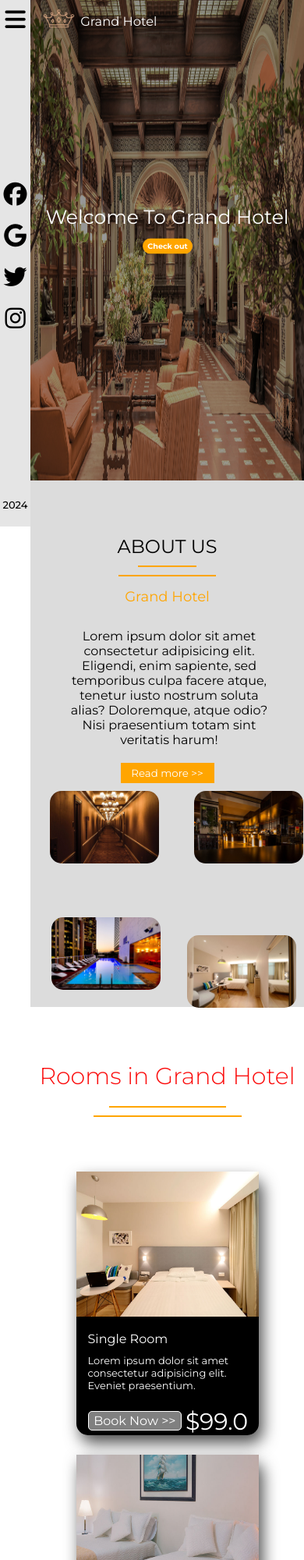
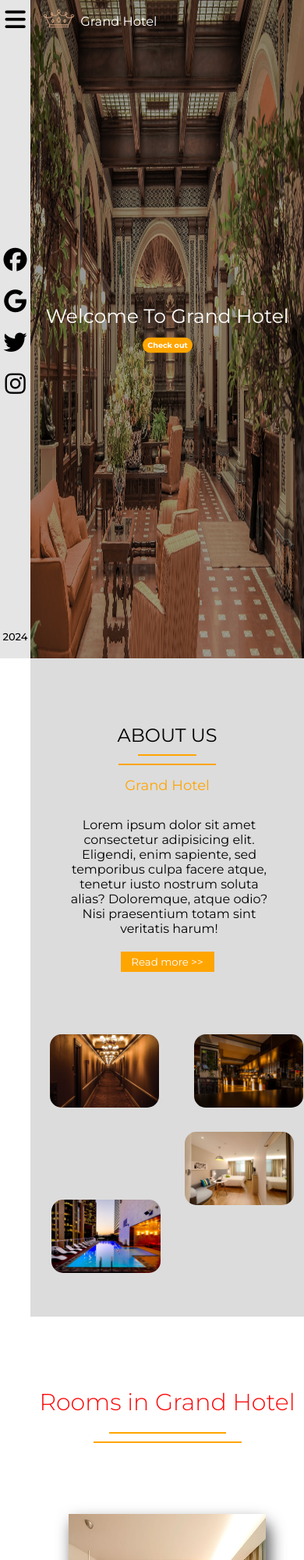
Before and after one commit to Vandan-Bhangale/Hotel_website, a plain HTML site: page index.html in a window 390 px wide. Shown: the top 2000 px of the page at 78% size. Drawn offline with Linux system fonts and the light colour scheme.

Commit message:
Update style.css

```diff
--- a/style.css
+++ b/style.css
@@ -554,7 +554,7 @@ input::placeholder {
     }
     nav {
         width: 10vw;
-        height: 80vh;
+        height: 100vh;
         /* background-color: rgb(246, 221, 236); */
         background-color: #e5e5e5;
         display: flex;
@@ -587,24 +587,24 @@ input::placeholder {
     /* Respnosiveness of home page starts */
 
     main {
-        height: 73vh;
+        height: 100vh;
         display: flex;
     }
     .homeimg {
         width: 90vw;
-        height:  73vh;
+        height:  100vh;
         object-fit: cover;
         position: relative;
     }
     .home_img {
         width: 100%;
-        height: 73vh;
+        height: 100vh;
         margin-left: 10vw;
     }
     .overlay {
         position: absolute;
         top: 0;
-        height: 73vh;
+        height: 100vh;
         width: 90vw;
         background-color: rgba(0, 0, 0, 0.4);
         pointer-events: none;
@@ -635,7 +635,7 @@ input::placeholder {
         justify-content: center;
         align-items: center;
         width: 100%; /* Ensure full-width for centering */
-        height: 70vh;
+        height: 100vh;
         z-index: 9;
         flex-direction: column;
     }
@@ -663,7 +663,7 @@ input::placeholder {
 
     /* Responsiveness of about section starts */
     .about {
-        height: 80vh;
+        height: 100vh;
         width: 90vw;
         background-color: gainsboro;
         margin-left: 10vw;
@@ -681,7 +681,7 @@ input::placeholder {
     }
     .about_heading {
         margin-left: 0vw;
-        margin-top: 70px;
+        margin-top: 50px;
         margin-bottom: 10px;
         font-weight: 400;
     }
@@ -745,7 +745,7 @@ input::placeholder {
         justify-content: space-evenly;
         align-items: center;
         height: 40vh;
-        margin-top: 50px;
+        margin-top: 100px;
         margin-left: 30px;
     }
     .about_img {
@@ -766,15 +766,15 @@ input::placeholder {
         left: -13px;
     }
     .img4 {
-        top: 185px;
-        right: 30px;
+        top: 125px;
+        right: 33px;
     }
 
     /* Responsiveness of rooms section */
 
     .rooms {
         margin-left: 10vw;
-        height: 25vh;
+        height: 30vh;
         width: 90vw;
         display: flex;
         justify-content: center;
@@ -797,8 +797,8 @@ input::placeholder {
         align-items: center;
     }
     .room_card {
-        height: 40vh;
-        width: 60vw;
+        height: 60vh;
+        width: 65vw;
         background-color: black;
         margin-left: 10vw;
         margin-right: 10vw;
@@ -827,8 +827,8 @@ input::placeholder {
     .price {
         color: white;
         font-size: 30px;
-        margin-left: 60%;
-        margin-top: 20px;
+        margin-left: 63%;
+        margin-top: 25px;
         position: absolute;
     }
     .book {
@@ -840,7 +840,7 @@ input::placeholder {
         color: white;
         padding: 8px;
         border-radius: 5px;
-        margin-top: 25px;
+        margin-top: 33px;
         cursor: pointer;
         text-align: center;
         display: flex;
@@ -857,8 +857,8 @@ input::placeholder {
     .price_double{
         color: white;
         font-size: 25px;
-        margin-left: 60%;
-        margin-top: 25px;
+        margin-left: 65%;
+        margin-top: 30px;
         position: absolute;
     }
 
@@ -1051,7 +1051,7 @@ input::placeholder {
         height: 100px;
     }
     .gallery_heading {
-        margin-top: 40px;
+        margin-top: -35px;
         font-weight: 400;
         color: orange;
         margin-bottom: 10px;
```
